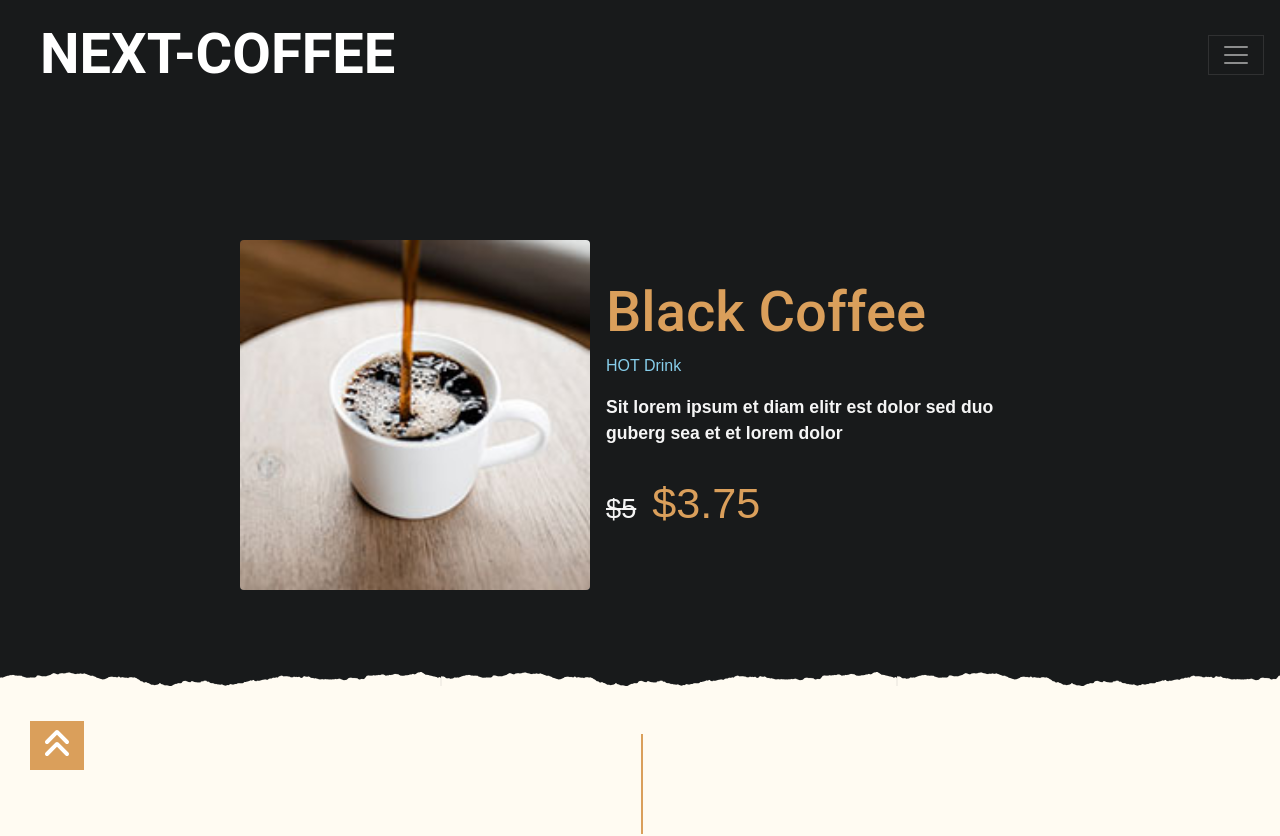
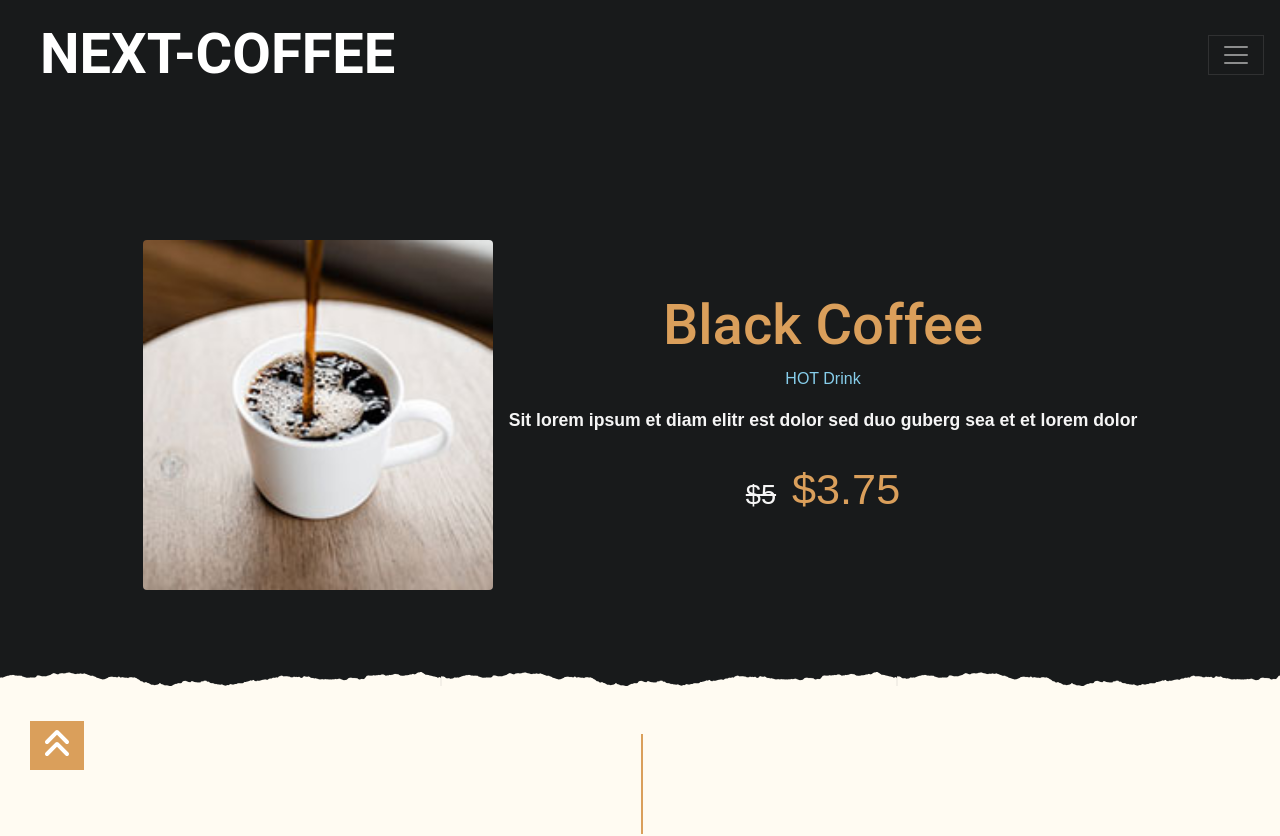
Before and after one commit to khadem-mh/coffee, a Next.js app: page /products/1 in a window 1280 px wide. Shown: the top 836 px of the page. Built offline with nearby package versions, Linux system fonts and the light colour scheme; data requests are answered from the project's data file.

Commit message:
fix bug -2

```diff
--- a/pages/products/[id].js
+++ b/pages/products/[id].js
@@ -11,7 +11,7 @@ export default function ProductInfo({ product, commentsID }) {
     return (
         <>
             <div className="row align-items-center justify-content-center testy_" style={{ backgroundColor: 'rgb(24, 26,27)', color: 'whitesmoke', padding: '15rem 1rem 6rem 1rem' }}>
-                <div className="d-flex align-items-center" style={{ width: '800px' }}>
+                <div className="d-flex align-items-center justify-content-center text-center flex-wrap flex-auto" style={{ width: '100%'}}>
                     <div className="mr-3">
                         <img className="mb-3 mb-sm-0 rounded" src={img} alt="card" width={350} />
                     </div>
```
Also changed, not shown: 1 other file (tests, documents, lock files or other folders).
